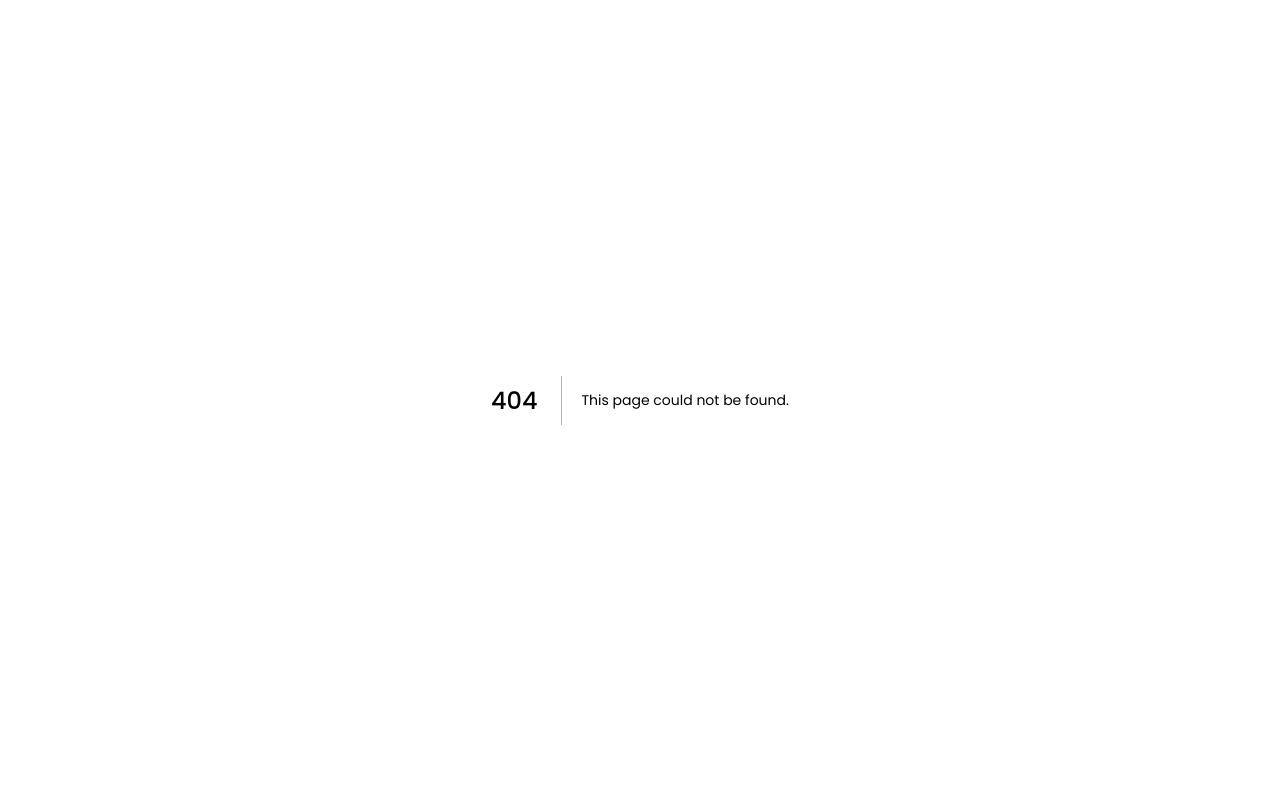
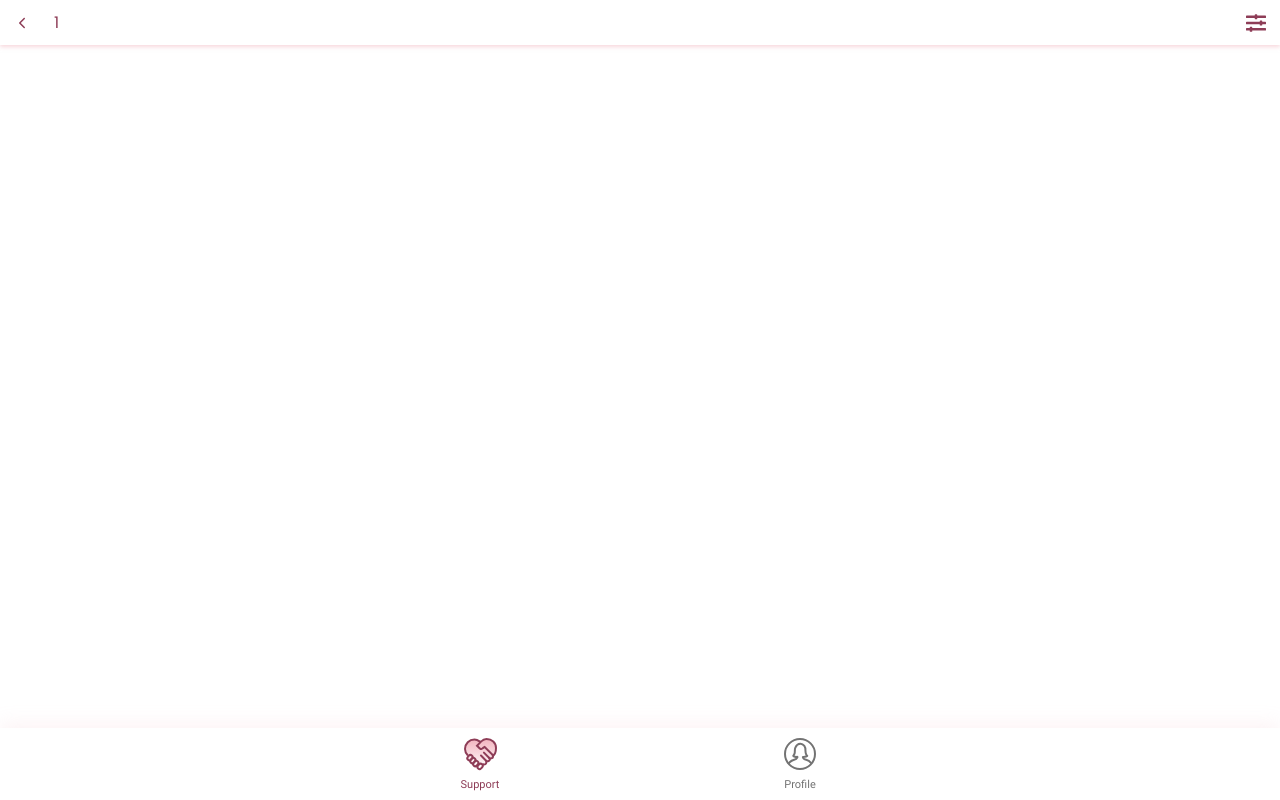
Before and after one commit to self-sg/beneficiary-pwa-nextjs, a Next.js app: page /support/1/1 in a window 1280 px wide. Before the commit this address had no page. Built offline with nearby package versions, Linux system fonts and the light colour scheme.

Commit message:
add dynamic routing to Support Listing page (#26)
* add dynamic routing to support listing page

* remove unnecessary console logs

```diff
--- /dev/null
+++ b/pages/support/[category]/[subcategory].tsx
@@ -0,0 +1,22 @@
+import BottomNav from '../../../components/BottomNav'
+import styles from '../../../styles/Page.module.css'
+import TopNav from '../../../components/TopNav'
+import { useRouter } from 'next/router'
+
+export default function SupportListing() {
+  const router = useRouter()
+  let category = router.asPath.split('/')[2]
+  category = category.charAt(0).toUpperCase() + category.slice(1)
+
+  return (
+    <div className={styles.container}>
+      {}
+      <TopNav
+        pageName={category}
+        displayBackButton={true}
+        displayFilter={true}
+      />
+      <BottomNav featureName="support" />
+    </div>
+  )
+}
```
Also changed, not shown: components/support/SubCategory.tsx (+14 -5 lines), pages/support/[category]/index.tsx (renamed from pages/support/[subcategory].tsx, +16 -12 lines), pages/support/supportlisting.tsx (deleted, +0 -13 lines).
